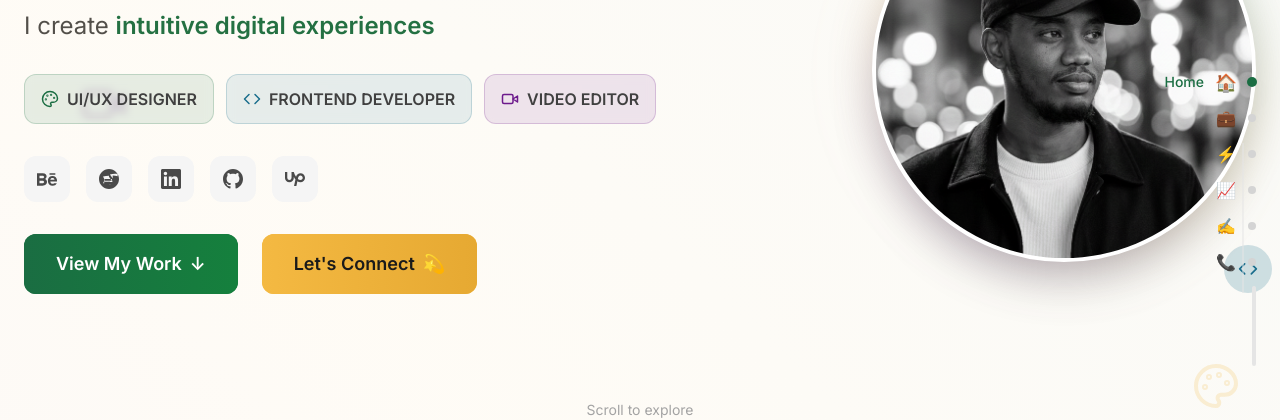
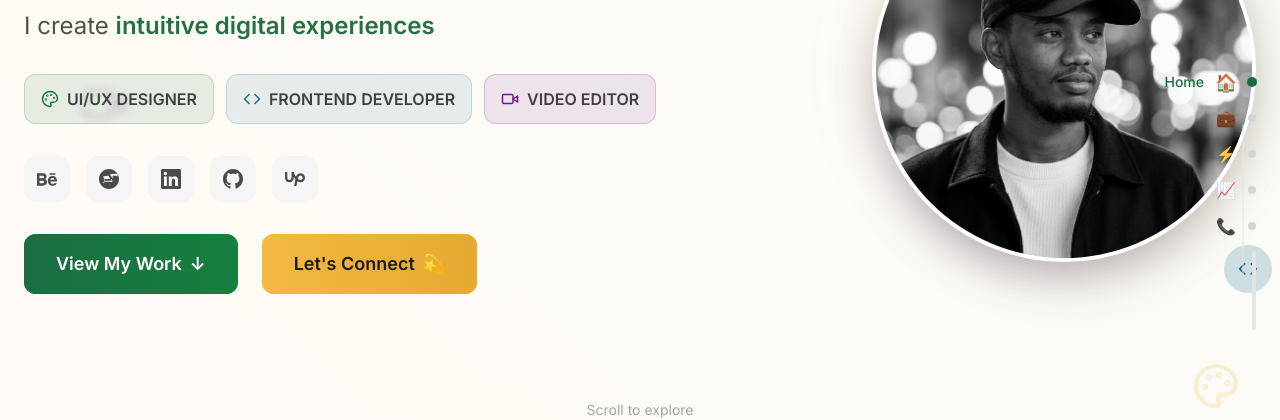
Before and after one commit to dinksira/Portfolio, a Next.js app: page / in a window 1280 px wide. Shown: the part 330-750 px from the top of the page. Built offline with nearby package versions, Linux system fonts and the light colour scheme; a web font is replaced by a local one.

Commit message:
Update Navigation remove Blog, fix active section highlighting

```diff
--- a/src/components/layout/Navigation.tsx
+++ b/src/components/layout/Navigation.tsx
@@ -7,10 +7,27 @@ export default function Navigation() {
   const [activeSection, setActiveSection] = useState('home');
   const [isVisible, setIsVisible] = useState(true);
   const [lastScrollY, setLastScrollY] = useState(0);
+  const [scrollProgress, setScrollProgress] = useState(0);
+
+  const navItems = [
+    { id: 'home', label: 'Home', icon: '🏠' },
+    { id: 'projects', label: 'Projects', icon: '💼' },
+    { id: 'skills', label: 'Skills', icon: '⚡' },
+    { id: 'experience', label: 'Experience', icon: '📈' },
+    { id: 'contact', label: 'Contact', icon: '📞' },
+  ];
+
+  const scrollToSection = (sectionId: string) => {
+    const element = document.getElementById(sectionId);
+    if (!element) return;
+    const offset = -90; // adjust for fixed header height
+    const y = element.getBoundingClientRect().top + window.pageYOffset + offset;
+    window.scrollTo({ top: y, behavior: 'smooth' });
+  };
 
   useEffect(() => {
+    // Intersection Observer for active section
     const sections = document.querySelectorAll('section[id]');
-
     const observer = new IntersectionObserver(
       (entries) => {
         entries.forEach((entry) => {
@@ -20,13 +37,12 @@ export default function Navigation() {
         });
       },
       {
-        threshold: 0.3,
-        rootMargin: '-20% 0px -20% 0px'
+        threshold: 0.4,
+        rootMargin: '-30% 0px -30% 0px',
       }
     );
 
     sections.forEach((section) => observer.observe(section));
-
     return () => observer.disconnect();
   }, []);
 
@@ -34,74 +50,51 @@ export default function Navigation() {
     const handleScroll = () => {
       const currentScrollY = window.scrollY;
 
-      if (currentScrollY > lastScrollY && currentScrollY > 100) {
-        setIsVisible(false);
-      } else {
-        setIsVisible(true);
-      }
+      // Show/hide nav on scroll
+      setIsVisible(!(currentScrollY > lastScrollY && currentScrollY > 100));
+      setLastScrollY(currentScrollY);
 
-      setLastScrollY(currentScrollY);
+      // Scroll progress
+      const totalHeight =
+        document.documentElement.scrollHeight - window.innerHeight;
+      setScrollProgress((currentScrollY / totalHeight) * 100);
     };
 
     window.addEventListener('scroll', handleScroll, { passive: true });
     return () => window.removeEventListener('scroll', handleScroll);
   }, [lastScrollY]);
 
-  const navItems = [
-    { id: 'home', label: 'Home', icon: '🏠' },
-    { id: 'projects', label: 'Projects', icon: '💼' },
-    { id: 'skills', label: 'Skills', icon: '⚡' },
-    { id: 'experience', label: 'Experience', icon: '📈' },
-    { id: 'blog', label: 'Blog', icon: '✍️' },
-    { id: 'contact', label: 'Contact', icon: '📞' },
-  ];
-
-  const scrollToSection = (sectionId: string) => {
-    const element = document.getElementById(sectionId);
-    if (element) {
-      element.scrollIntoView({
-        behavior: 'smooth',
-        block: 'start'
-      });
-    }
-  };
-
   return (
     <motion.nav
       initial={{ opacity: 0, x: 50 }}
       animate={{
         opacity: isVisible ? 1 : 0,
-        x: isVisible ? 0 : 50
+        x: isVisible ? 0 : 50,
       }}
-      transition={{
-        duration: 0.3,
-        type: "spring",
-        stiffness: 300,
-        damping: 30
-      }}
+      transition={{ duration: 0.3, type: 'spring', stiffness: 300, damping: 30 }}
       className="fixed right-6 top-1/2 transform -translate-y-1/2 z-40 hidden lg:block"
     >
-      <div className="flex flex-col items-end space-y-3">
+      <div className="flex flex-col items-end space-y-3 relative">
         {navItems.map((item) => (
           <motion.button
             key={item.id}
             onClick={() => scrollToSection(item.id)}
             whileHover={{
               x: -5,
-              transition: { type: "spring", stiffness: 400, damping: 10 }
+              transition: { type: 'spring', stiffness: 400, damping: 10 },
             }}
             whileTap={{ scale: 0.95 }}
             className="flex items-center space-x-3 group relative"
           >
+            {/* Tooltip */}
             <motion.div
-              initial={{ opacity: 0, x: 10 }}
-              whileHover={{ opacity: 1, x: 0 }}
               className="absolute right-full mr-3 bg-neutral-900 dark:bg-neutral-100 text-white dark:text-neutral-900 text-xs px-2 py-1 rounded-md whitespace-nowrap opacity-0 group-hover:opacity-100 transition-opacity duration-300"
             >
               {item.label}
               <div className="absolute top-1/2 right-0 transform translate-x-1 -translate-y-1/2 w-2 h-2 bg-neutral-900 dark:bg-neutral-100 rotate-45" />
             </motion.div>
 
+            {/* Label */}
             <motion.span
               className={`text-sm font-medium transition-all duration-300 ${
                 activeSection === item.id
@@ -135,24 +128,17 @@ export default function Navigation() {
           </motion.button>
         ))}
 
-        {/* Scroll Progress Bar */}
-        <motion.div
-          className="w-1 h-20 bg-neutral-200 dark:bg-neutral-700 rounded-full mt-4 overflow-hidden"
-          initial={{ scale: 0 }}
-          animate={{ scale: 1 }}
-          transition={{ delay: 0.5 }}
-        >
+        {/* Scroll Progress */}
+        <div className="w-1 h-20 bg-neutral-200 dark:bg-neutral-700 rounded-full mt-4 overflow-hidden">
           <motion.div
             className="w-full bg-gradient-to-b from-ethiopian-green to-sunset-gold rounded-full"
-            animate={{
-              height: `${(window.scrollY / (document.documentElement.scrollHeight - window.innerHeight)) * 100}%`
-            }}
+            style={{ height: `${scrollProgress}%` }}
             transition={{ duration: 0.1 }}
           />
-        </motion.div>
+        </div>
       </div>
 
-      {/* Connection Lines */}
+      {/* Vertical Connection Line */}
       <div className="absolute top-1/2 right-3 transform -translate-y-1/2 -z-10">
         <svg width="2" height="100%" className="h-full">
           <motion.line
```
